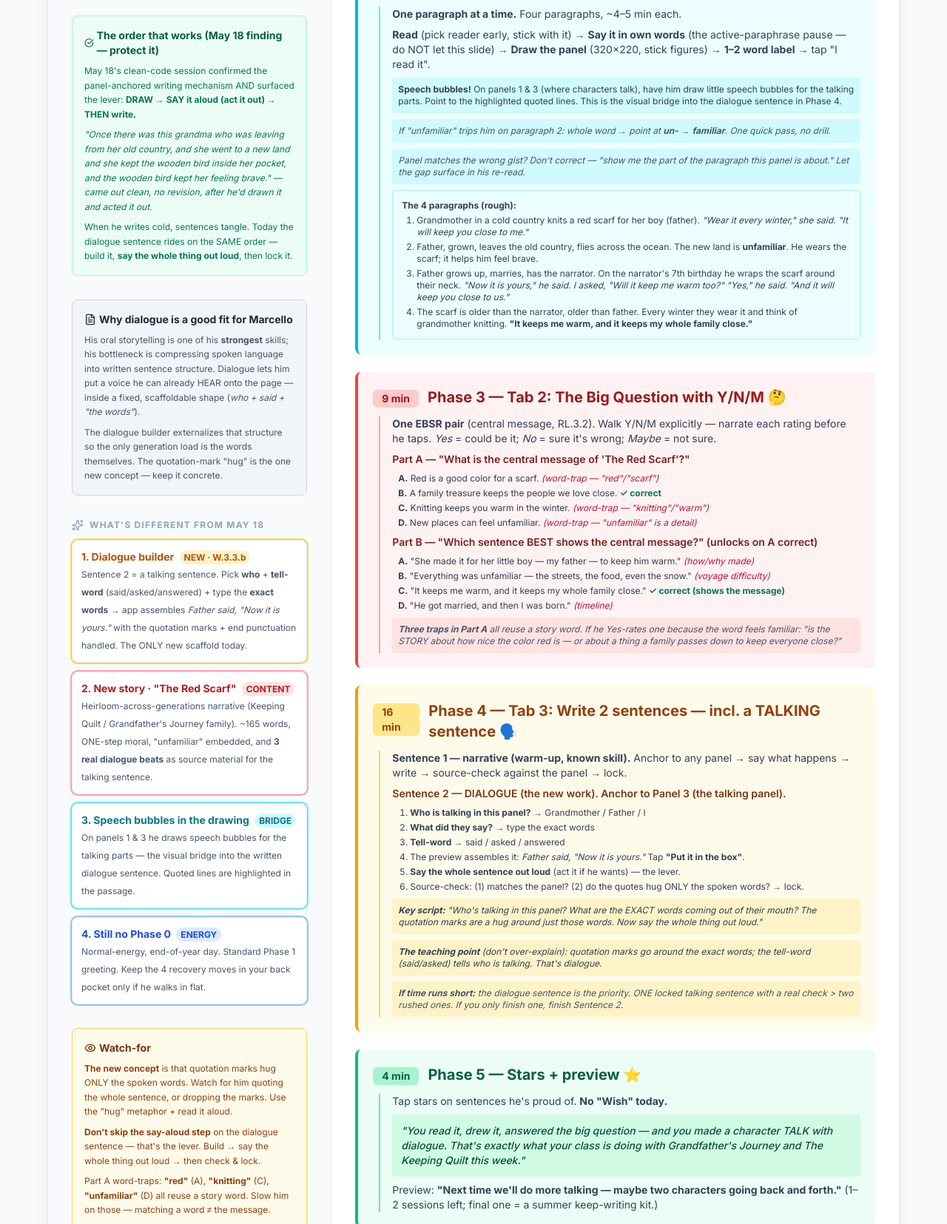
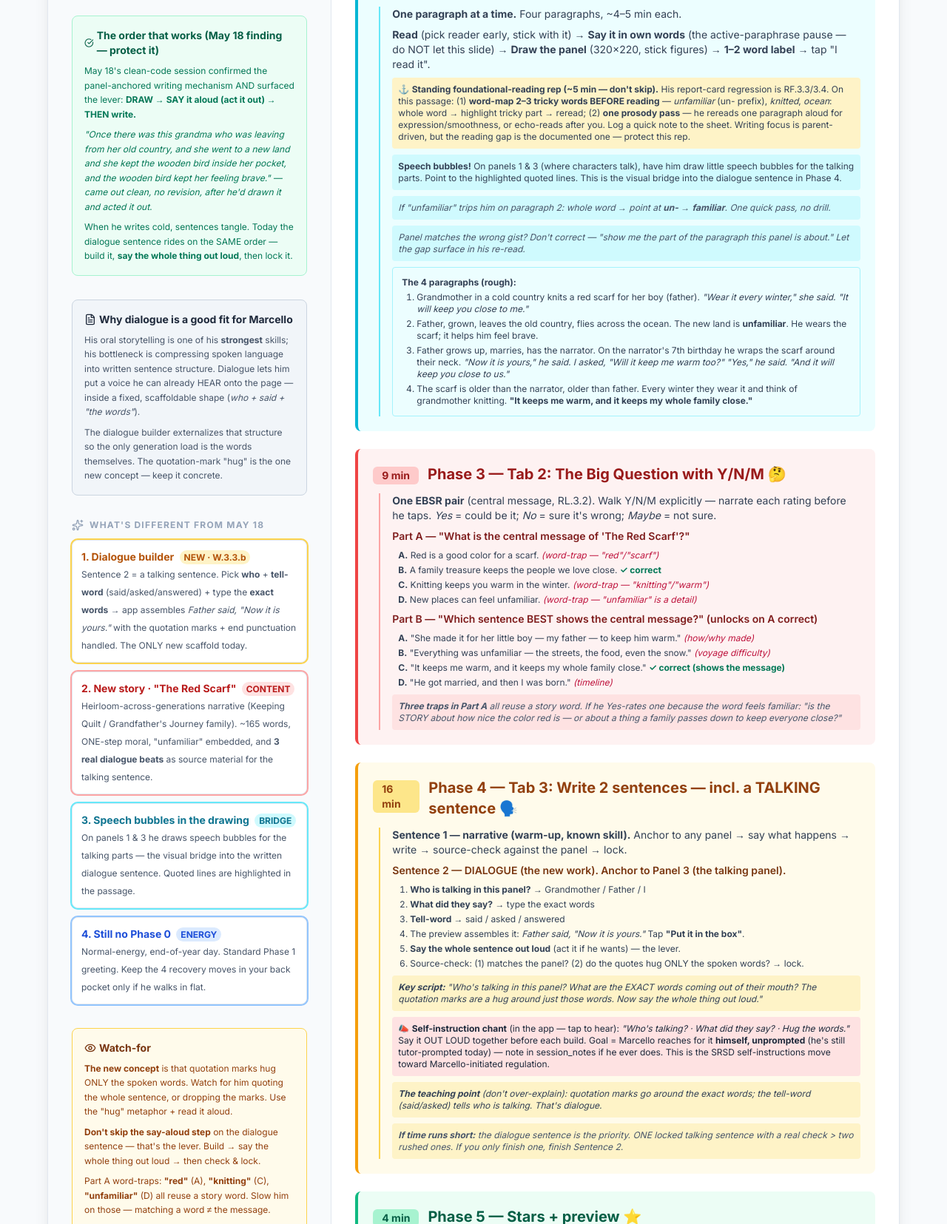
Before and after one commit to elcoche2025/marcello-tutoring, a plain HTML site: page jun2026-session-plan.html in a window 1280 px wide. Shown: the part 593-2248 px from the top of the page at 74% size. Drawn offline with nearby package versions, Linux system fonts and the light colour scheme.

Commit message:
June 1 plan: add standing foundational-reading rep + self-instruction chant
Co-Authored-By: Claude Opus 4.8 (1M context) <noreply@anthropic.com>

```diff
--- a/jun2026-session-plan.html
+++ b/jun2026-session-plan.html
@@ -174,6 +174,7 @@
         <div class="ml-2 pl-4 border-l-2 border-cyan-300 space-y-2 text-sm text-slate-700">
           <p><strong>One paragraph at a time.</strong> Four paragraphs, ~4–5 min each.</p>
           <p><strong>Read</strong> (pick reader early, stick with it) → <strong>Say it in own words</strong> (the active-paraphrase pause — do NOT let this slide) → <strong>Draw the panel</strong> (320×220, stick figures) → <strong>1–2 word label</strong> → tap "I read it".</p>
+          <p class="text-xs text-slate-700 bg-amber-100 p-2 rounded">⚓ <strong>Standing foundational-reading rep (~5 min — don't skip).</strong> His report-card regression is RF.3.3/3.4. On this passage: (1) <strong>word-map 2–3 tricky words BEFORE reading</strong> — <em>unfamiliar</em> (un- prefix), <em>knitted</em>, <em>ocean</em>: whole word → highlight tricky part → reread; (2) <strong>one prosody pass</strong> — he rereads one paragraph aloud for expression/smoothness, or echo-reads after you. Log a quick note to the sheet. Writing focus is parent-driven, but the reading gap is the documented one — protect this rep.</p>
           <p class="text-xs text-slate-700 bg-cyan-100 p-2 rounded"><strong>Speech bubbles!</strong> On panels 1 &amp; 3 (where characters talk), have him draw little speech bubbles for the talking parts. Point to the highlighted quoted lines. This is the visual bridge into the dialogue sentence in Phase 4.</p>
           <p class="text-xs text-slate-600 italic bg-cyan-100 p-2 rounded">If "unfamiliar" trips him on paragraph 2: whole word → point at <strong>un-</strong> → <strong>familiar</strong>. One quick pass, no drill.</p>
           <p class="text-xs text-slate-600 italic bg-cyan-100 p-2 rounded">Panel matches the wrong gist? Don't correct — "show me the part of the paragraph this panel is about." Let the gap surface in his re-read.</p>
@@ -233,6 +234,7 @@
             <li>Source-check: (1) matches the panel? (2) do the quotes hug ONLY the spoken words? → lock.</li>
           </ol>
           <p class="text-xs text-slate-700 italic bg-amber-100 p-2 rounded"><strong>Key script:</strong> "Who's talking in this panel? What are the EXACT words coming out of their mouth? The quotation marks are a hug around just those words. Now say the whole thing out loud."</p>
+          <p class="text-xs text-slate-800 bg-red-100 p-2 rounded">📣 <strong>Self-instruction chant</strong> (in the app — tap to hear): <em>"Who's talking? · What did they say? · Hug the words."</em> Say it OUT LOUD together before each build. Goal = Marcello reaches for it <strong>himself, unprompted</strong> (he's still tutor-prompted today) — note in session_notes if he ever does. This is the SRSD self-instructions move toward Marcello-initiated regulation.</p>
           <p class="text-xs text-slate-700 italic bg-amber-100 p-2 rounded"><strong>The teaching point</strong> (don't over-explain): quotation marks go around the exact words; the tell-word (said/asked) tells who is talking. That's dialogue.</p>
           <p class="text-xs text-slate-600 italic bg-amber-100 p-2 rounded"><strong>If time runs short:</strong> the dialogue sentence is the priority. ONE locked talking sentence with a real check &gt; two rushed ones. If you only finish one, finish Sentence 2.</p>
         </div>
```
